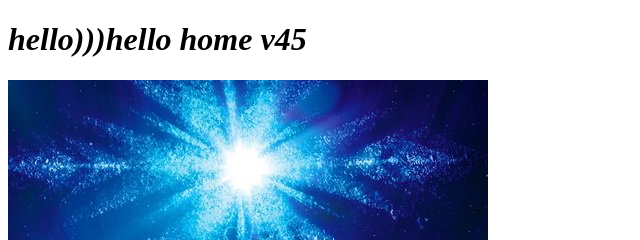
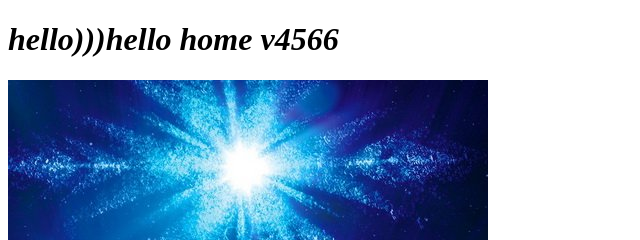
Before and after one commit to vld2/0980909825, a plain HTML site: page index.html in a window 1280 px wide. Shown: the top 240 px of the page, 0-640 px from the left. Drawn offline with Linux system fonts and the light colour scheme.

Commit message:
ver66666

```diff
--- a/index.html
+++ b/index.html
@@ -6,7 +6,7 @@
         <meta charset="utf-8"/>
      </head>
      <body>
-    <h1><i>hello)))hello home v45  </i>
+    <h1><i>hello)))hello home v4566  </i>
    </h1>
     <a target="_blank" href="https://google.com">
       <img src="image.jpg" />
```
